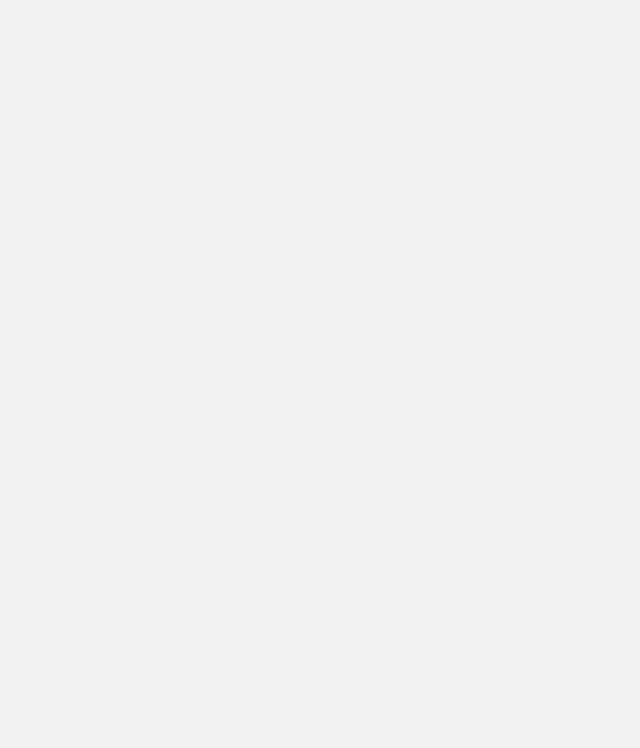
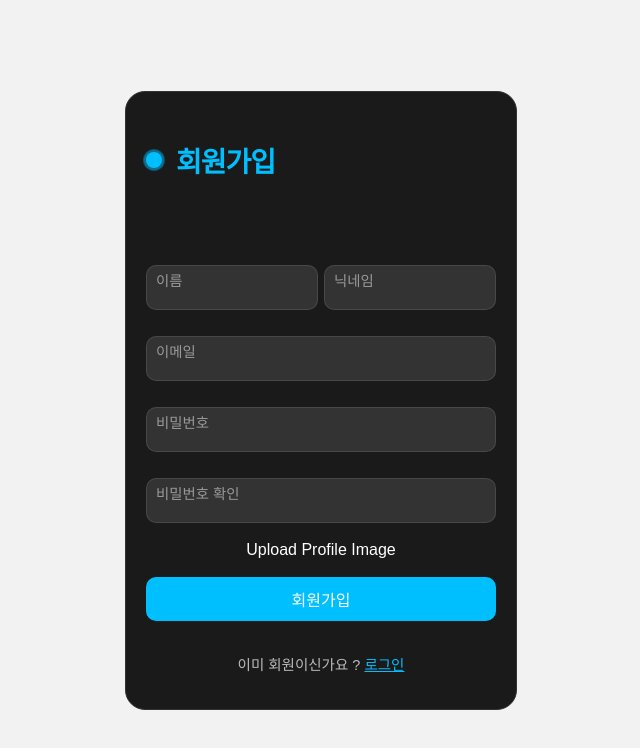
Before and after one commit to sonnbeom/play_front, a React (Create React App) app: page /register in a window 1280 px wide. Before the commit this address had no page. Shown: the top 748 px of the page, without its empty margins (319-959 px from the left). Built offline with nearby package versions, Linux system fonts and the light colour scheme.

Commit message:
feat: 회원가입

```diff
--- a/src/App.js
+++ b/src/App.js
@@ -1,6 +1,7 @@
 import React from 'react';
 import { BrowserRouter as Router, Route, Routes } from 'react-router-dom';
 import Join from './join/Join.js';
+import RegisterForm from './join/RegisterFrom.js';
 import { Link } from 'react-router-dom';
 
 function App() {
@@ -9,6 +10,7 @@ function App() {
     <Router>
       <Routes>
         <Route path='/join' element={<Join />} />
+        <Route path='/register' element={<RegisterForm />} />
       </Routes>
 
     </Router>
--- /dev/null
+++ b/src/join/RegisterForm.css
@@ -0,0 +1,159 @@
+.form {
+  display: flex;
+  flex-direction: column;
+  gap: 10px;
+  max-width: 350px;
+  padding: 20px;
+  border-radius: 20px;
+  position: relative;
+  background-color: #1a1a1a;
+  color: #fff;
+  border: 1px solid #333;
+}
+
+.title {
+  font-size: 28px;
+  font-weight: 600;
+  letter-spacing: -1px;
+  position: relative;
+  display: flex;
+  align-items: center;
+  padding-left: 30px;
+  color: #00bfff;
+}
+
+.title::before {
+  width: 18px;
+  height: 18px;
+}
+
+.title::after {
+  width: 18px;
+  height: 18px;
+  animation: pulse 1s linear infinite;
+}
+
+.title::before,
+.title::after {
+  position: absolute;
+  content: "";
+  height: 16px;
+  width: 16px;
+  border-radius: 50%;
+  left: 0px;
+  background-color: #00bfff;
+}
+
+.message,
+.signin {
+  font-size: 14.5px;
+  color: rgba(255, 255, 255, 0.7);
+}
+
+.signin {
+  text-align: center;
+}
+
+.signin a:hover {
+  text-decoration: underline royalblue;
+}
+
+.signin a {
+  color: #00bfff;
+}
+
+.flex {
+  display: flex;
+  width: 100%;
+  gap: 6px;
+}
+
+.form label {
+  position: relative;
+}
+
+.form label .input {
+  background-color: #333;
+  color: #fff;
+  width: 100%;
+  padding: 20px 05px 05px 10px;
+  outline: 0;
+  border: 1px solid rgba(105, 105, 105, 0.397);
+  border-radius: 10px;
+}
+
+.form label .input + span {
+  color: rgba(255, 255, 255, 0.5);
+  position: absolute;
+  left: 10px;
+  top: 0px;
+  font-size: 0.9em;
+  cursor: text;
+  transition: 0.3s ease;
+}
+
+.form label .input:placeholder-shown + span {
+  top: 12.5px;
+  font-size: 0.9em;
+}
+
+.form label .input:focus + span,
+.form label .input:valid + span {
+  color: #00bfff;
+  top: 0px;
+  font-size: 0.7em;
+  font-weight: 600;
+}
+
+.input {
+  font-size: medium;
+}
+
+.submit {
+  border: none;
+  outline: none;
+  padding: 10px;
+  border-radius: 10px;
+  color: #fff;
+  font-size: 16px;
+  transform: .3s ease;
+  background-color: #00bfff;
+}
+
+.submit:hover {
+  background-color: #00bfff96;
+}
+
+@keyframes pulse {
+  from {
+    transform: scale(0.9);
+    opacity: 1;
+  }
+
+  to {
+    transform: scale(1.8);
+    opacity: 0;
+  }
+}
+
+
+
+.image-upload {
+  display: flex;
+  align-items: center;
+  justify-content: center;
+  flex-direction: column;
+  cursor: pointer;
+}
+
+.image-input {
+  display: none;
+}
+
+.profile-image {
+  max-width: 100px;
+  max-height: 100px;
+  border-radius: 50%;
+  object-fit: cover;
+  margin-top: 10px;
+}
--- /dev/null
+++ b/src/join/RegisterFrom.js
@@ -0,0 +1,148 @@
+import React, { useState } from 'react';
+import axios from 'axios';
+import './RegisterForm.css';
+
+const RegisterForm = () => {
+  const [name, setName] = useState('');
+  const [nickname, setNickname] = useState('');
+  const [email, setEmail] = useState('');
+  const [password, setPassword] = useState('');
+  const [confirmPassword, setConfirmPassword] = useState('');
+  const [profileImage, setProfileImage] = useState(null);
+
+
+  const handleImageUpload = (e) => {
+    setProfileImage(e.target.files[0]);
+  };
+
+  const handleSubmit = async (e) => {
+
+    e.preventDefault();
+    if(password !== confirmPassword){
+      alert("비밀번호와 비밀번호 확인에 입력한 비밀번호 값이 일치하지 않습니다.")
+      return;
+    }
+    try{
+      const formData = new FormData();
+
+      // formData.append("memberDto", JSON.stringify({
+      // name,
+      // nickname,
+      // email,
+      // password
+      // }));
+      const memberDto = {
+        name,
+        nickname,
+        email,
+        password
+      };
+      formData.append("memberDto", new Blob([JSON.stringify(memberDto)], {type: "application/json"}));
+
+      formData.append("profile", profileImage);
+
+      const respose = await axios.post('http://localhost:8080/api/v1/member',
+        formData, {
+          headers: {
+            'Content-Type': 'multipart/form-data'
+          }
+        }
+      );
+
+      if(respose.status === 201){
+        console.log('성공');
+      }else{
+        console.log('실패', respose.status);
+      }
+
+    }
+    catch(error){
+      console.log("요청 실패", error)
+    }
+  };
+
+  return (
+    <form className="form" onSubmit={handleSubmit}>
+      <p className="title">회원가입</p>
+      <p className="message"></p>
+      <div className="flex">
+        <label>
+          <input
+            className="input"
+            type="text"
+            placeholder=""
+            required
+            value={name}
+            onChange={(e) => setName(e.target.value)}
+          />
+          <span>이름</span>
+        </label>
+        <label>
+          <input
+            className="input"
+            type="text"
+            placeholder=""
+            required
+            value={nickname}
+            onChange={(e) => setNickname(e.target.value)}
+          />
+          <span>닉네임</span>
+        </label>
+      </div>
+      <label>
+        <input
+          className="input"
+          type="email"
+          placeholder=""
+          required
+          value={email}
+          onChange={(e) => setEmail(e.target.value)}
+        />
+        <span>이메일</span>
+      </label>
+      <label>
+        <input
+          className="input"
+          type="password"
+          placeholder=""
+          required
+          value={password}
+          onChange={(e) => setPassword(e.target.value)}
+        />
+        <span>비밀번호</span>
+      </label>
+      <label>
+        <input
+          className="input"
+          type="password"
+          placeholder=""
+          required
+          value={confirmPassword}
+          onChange={(e) => setConfirmPassword(e.target.value)}
+        />
+        <span>비밀번호 확인</span>
+      </label>
+      <label className="image-upload">
+        <input
+          type="file"
+          accept="image/*"
+          onChange={handleImageUpload}
+          className="image-input"
+        />
+        {profileImage ? (
+          <img src={URL.createObjectURL(profileImage)} alt="Profile" className="profile-image" />
+        ) : (
+          <span>Upload Profile Image</span>
+        )}
+      </label>
+      <button className="submit" type="submit">
+        회원가입
+      </button>
+      <p className="signin">
+        이미 회원이신가요 ? <a href="#">로그인</a>
+      </p>
+    </form>
+  );
+};
+
+export default RegisterForm;
--- a/src/join/join.js
+++ b/src/join/join.js
@@ -10,6 +10,11 @@ const Join = () => {
   const [password, setPassword] = useState('');
   const [confirmPassword, setConfirmPassword] = useState('');
   const [termsChecked, setTermsChecked] = useState(false);
+  const [profile, setProfile] = useState(null);
+
+  const handleProfile = (e) => {
+    setProfile(e.target.files[0])
+  }
 
   const handleSubmit = async (e) => {
     e.preventDefault();
@@ -18,11 +23,22 @@ const Join = () => {
       return;
     }
     try {
-      const response = await axios.post('http://localhost:8080/join', {
+      const formData = new FormData();
+      formData.append("memeberDto", JSON.stringify({
         name,
         nickname,
         email,
         password
+      }));
+      if(profile){
+        formData.append("profile", profile)
+      }
+
+
+      const response = await axios.post('http://localhost:8080/api/v1/member', formData, {
+        headers: {
+          'Content-Type': 'multipart/forom-data'
+        }
       });
 
       if (response.status === 200) {
@@ -36,10 +52,6 @@ const Join = () => {
 
     // 여기서 회원가입 로직을 구현할 수 있습니다.;
   };
-  const onSubmit = () => {
-    // 제출 시에 post요청 실행
-    console.log("제출이요.")
-  }
 
   return (
     <div className="signup-container">
@@ -67,6 +79,15 @@ const Join = () => {
           required
         />
         <input
+          type='file'
+          accept='image/*'
+          name='profile'
+          value={profile}
+          onChange={(e) => handleProfile(e)}
+          className='profile-input'
+        />
+      <button className="profile-button">이미지 등록</button>
+        <input
           type="password"
           placeholder="비밀번호"
           value={password}
@@ -80,7 +101,7 @@ const Join = () => {
           onChange={(e) => setConfirmPassword(e.target.value)}
           required
         />
-        <button type="submit" onClick={onSubmit}>회원가입</button>
+        <button type="submit" >회원가입</button>
       </form>
       <div className="terms-and-conditions">
         <input
```
Also changed, not shown: src/join/join.css (+18 -0 lines).
